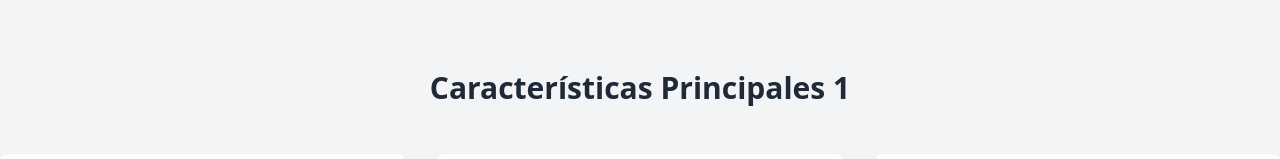
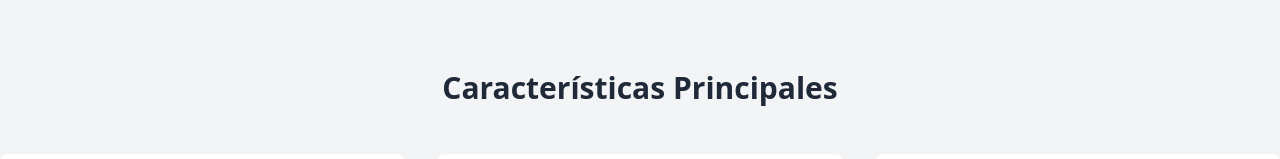
Before and after one commit to carlosjaime/RosalIA-LandingPage, a plain HTML site: page index.html in a window 1280 px wide. Shown: the part 378-537 px from the top of the page. Drawn offline with nearby package versions, Linux system fonts and the light colour scheme.

Commit message:
Cambios 2

```diff
--- a/index.html
+++ b/index.html
@@ -32,7 +32,7 @@
     <!-- Features Section -->
     <section id="features" class="py-20">
         <div class="container mx-auto text-center">
-            <h2 class="text-3xl font-bold mb-12">Características Principales 1</h2>
+            <h2 class="text-3xl font-bold mb-12">Características Principales</h2>
             <div class="grid grid-cols-1 md:grid-cols-3 gap-8">
                 <div class="bg-white p-6 rounded-lg shadow-lg">
                     <h3 class="text-xl font-semibold mb-4">Diseños para San Valentin</h3>
```
